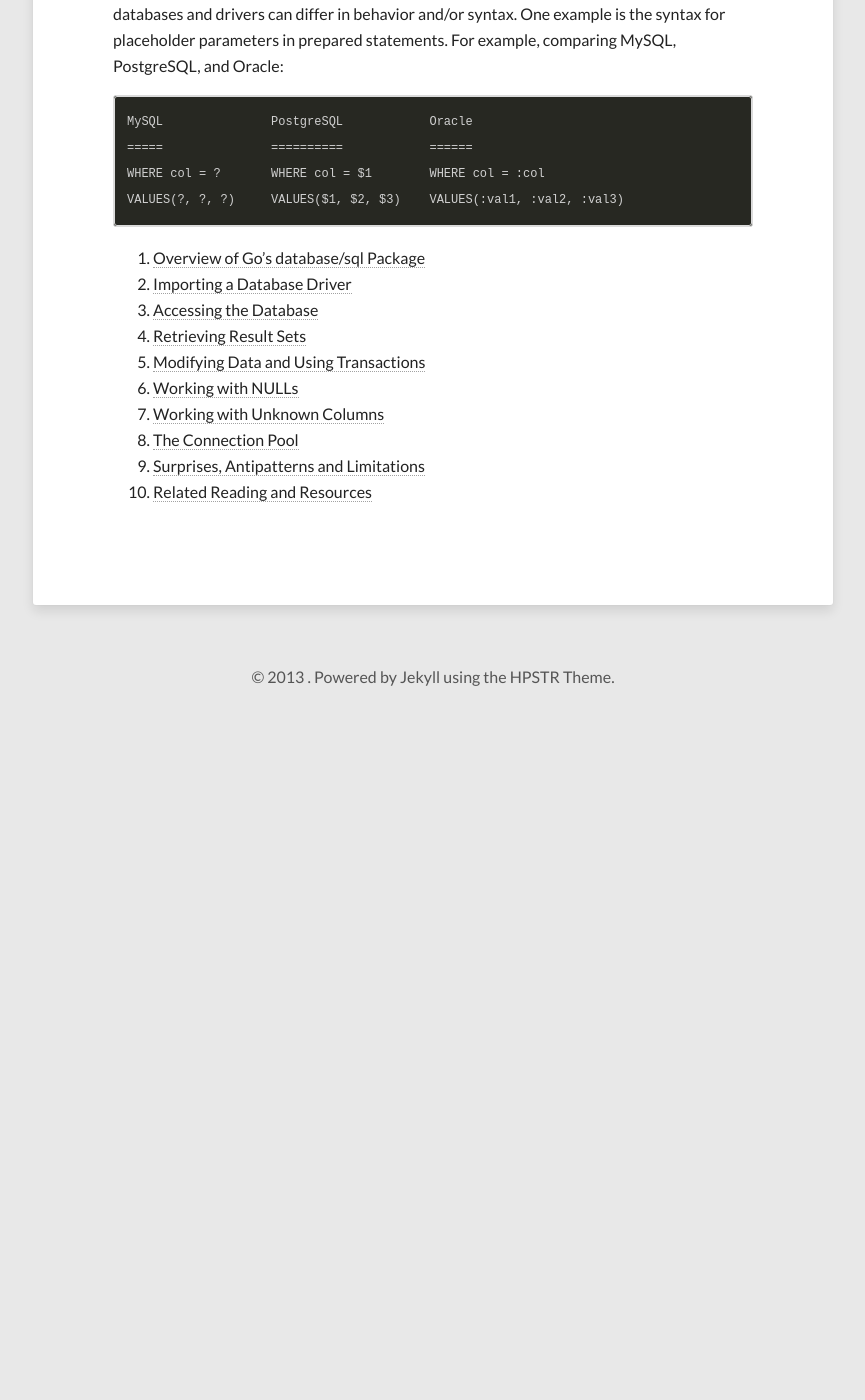
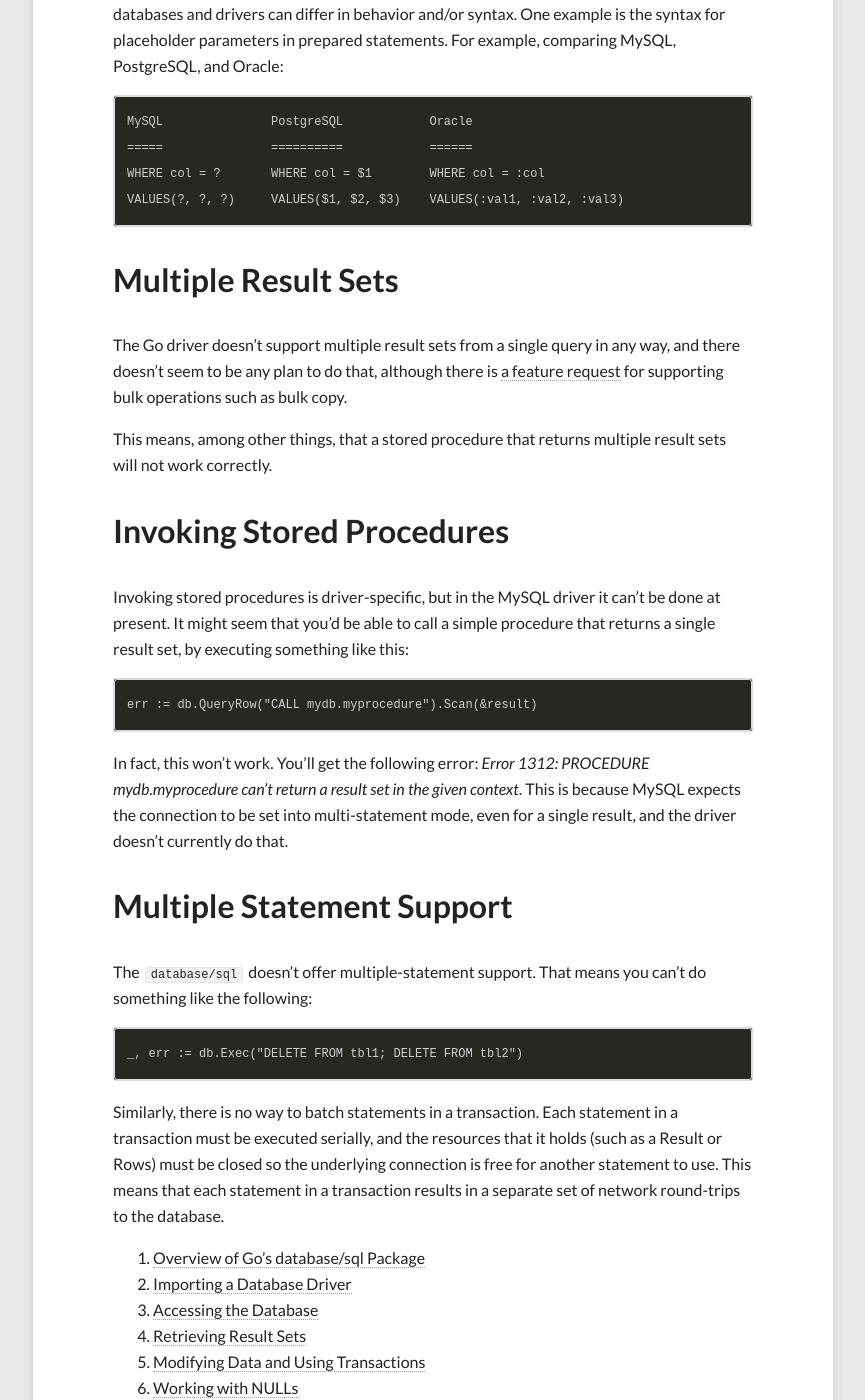
Before and after one commit to VividCortex/go-database-sql-tutorial, a Jekyll site: the page built from surprises.md, in a window 1280 px wide and 1400 px high, scrolled down 1860 px. Shown: the whole window, without its empty margins (207-1072 px from the left). Built offline with Jekyll 4.4.1, drawn with Linux system fonts in a browser that asks for light colours; nearby versions of some CDN libraries; before the commit the page ends 2578 px from its top, so only the background shows below that.

Commit message:
Added some items suggested by Arne and an issue commenter

```diff
--- a/surprises.md
+++ b/surprises.md
@@ -71,4 +71,44 @@ example, comparing MySQL, PostgreSQL, and Oracle:
 	WHERE col = ?       WHERE col = $1        WHERE col = :col
 	VALUES(?, ?, ?)     VALUES($1, $2, $3)    VALUES(:val1, :val2, :val3)
 
+Multiple Result Sets
+====================
+
+The Go driver doesn't support multiple result sets from a single query in any
+way, and there doesn't seem to be any plan to do that, although there is [a
+feature request](https://code.google.com/p/go/issues/detail?id=5171) for
+supporting bulk operations such as bulk copy.
+
+This means, among other things, that a stored procedure that returns multiple
+result sets will not work correctly.
+
+Invoking Stored Procedures
+==========================
+
+Invoking stored procedures is driver-specific, but in the MySQL driver it can't
+be done at present. It might seem that you'd be able to call a simple
+procedure that returns a single result set, by executing something like this:
+
+	err := db.QueryRow("CALL mydb.myprocedure").Scan(&result)
+
+In fact, this won't work. You'll get the following error: _Error
+1312: PROCEDURE mydb.myprocedure can't return a result set in the given
+context_. This is because MySQL expects the connection to be set into
+multi-statement mode, even for a single result, and the driver doesn't currently
+do that.
+
+Multiple Statement Support
+==========================
+
+The `database/sql` doesn't offer multiple-statement support. That means you
+can't do something like the following:
+
+	_, err := db.Exec("DELETE FROM tbl1; DELETE FROM tbl2")
+
+Similarly, there is no way to batch statements in a transaction. Each statement
+in a transaction must be executed serially, and the resources that it holds
+(such as a Result or Rows) must be closed so the underlying connection is free
+for another statement to use. This means that each statement in a transaction
+results in a separate set of network round-trips to the database.
+
 {% include toc.md %}
```
Also changed, not shown: 1 other file.
